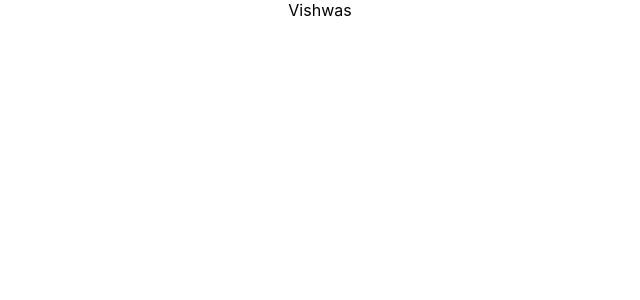
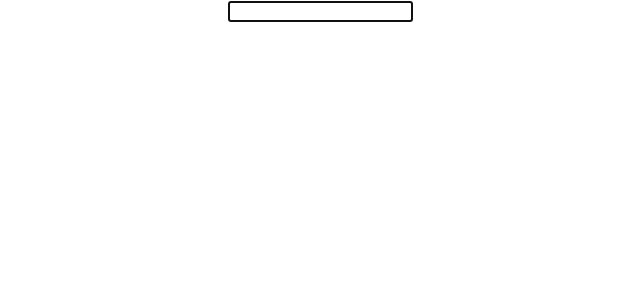
Before and after one commit to deepak-palavarapu/react-hooks, a React (Create React App) app: page / in a window 1280 px wide. Shown: the top 300 px of the page, without its empty margins (320-960 px from the left). Built offline with nearby package versions, Linux system fonts and the light colour scheme.

Commit message:
example of useRef hook in react

```diff
--- a/src/App.js
+++ b/src/App.js
@@ -6,6 +6,7 @@ import HookCounterTwo from './components/HookCounterTwo';
 import HookCounterThree from './components/HookCounterThree';
 import DataFetching from './components/DataFetching';
 import UseContextHook from './components/UseContextHook';
+import FocusInput from './components/FocusInput';
 
 export const userContext = React.createContext()
 function App() {
@@ -16,9 +17,10 @@ function App() {
       {/* <HookCounterTwo></HookCounterTwo> */}
       {/* <HookCounterThree></HookCounterThree> */}
       {/* <DataFetching></DataFetching> */}
-      <userContext.Provider value={'Vishwas'}>
+      {/* <userContext.Provider value={'Vishwas'}>
         <UseContextHook></UseContextHook>
-      </userContext.Provider>
+      </userContext.Provider> */}
+      <FocusInput />
     </div>
   );
 }
--- /dev/null
+++ b/src/components/FocusInput.js
@@ -0,0 +1,20 @@
+import React, { useRef } from 'react'
+import { useEffect } from 'react/cjs/react.development'
+
+// Demonstrate refs hook in react
+function FocusInput() {
+    const inputRef = useRef(null)
+
+    useEffect(() => {
+        // focus the input element
+        inputRef.current.focus()
+    }, [])
+
+    return (
+        <div>
+            <input ref={inputRef} type="text" />
+        </div>
+    )
+}
+
+export default FocusInput
```
